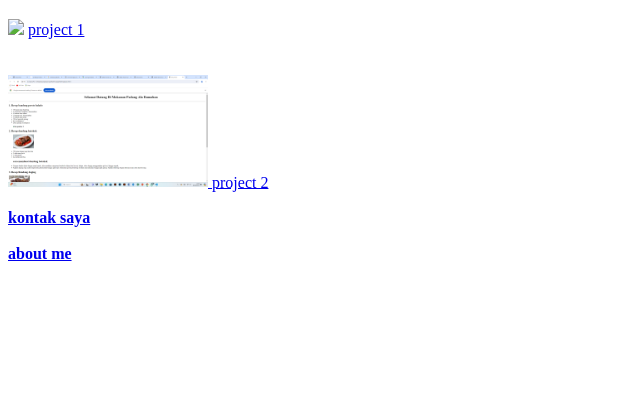
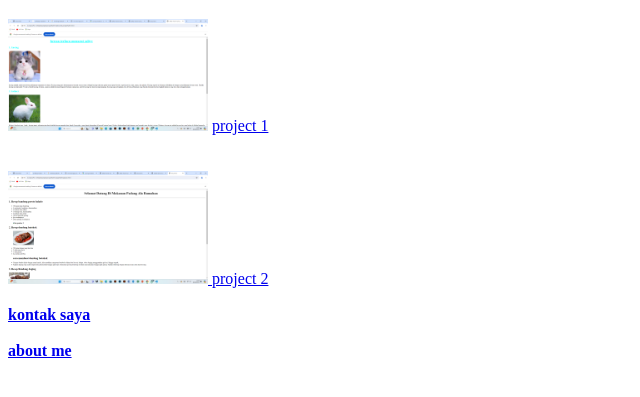
Before and after one commit to saltydewanty/salthy, a plain HTML site: page index.html in a window 1280 px wide. Shown: the part 61-458 px from the top of the page, without its empty margins (0-640 px from the left). Drawn offline with Linux system fonts and the light colour scheme; files whose address does not match are found by name.

Commit message:
Update index.html

```diff
--- a/index.html
+++ b/index.html
@@ -7,7 +7,7 @@
 </head>
 <body>
    <h1> ini adalah portopolio saya</h1>
-   <img src="../PORTOFOLIO/assect/hewan project 1.png" width="200"></h1>
+   <img src="../assect/hewan project 1.png" width="200"></h1>
    <a href="../PORTOFOLIO/publick/helloworld_projetc 1.html"width="300">project 1</h1>
    <br>
    <br>
```
